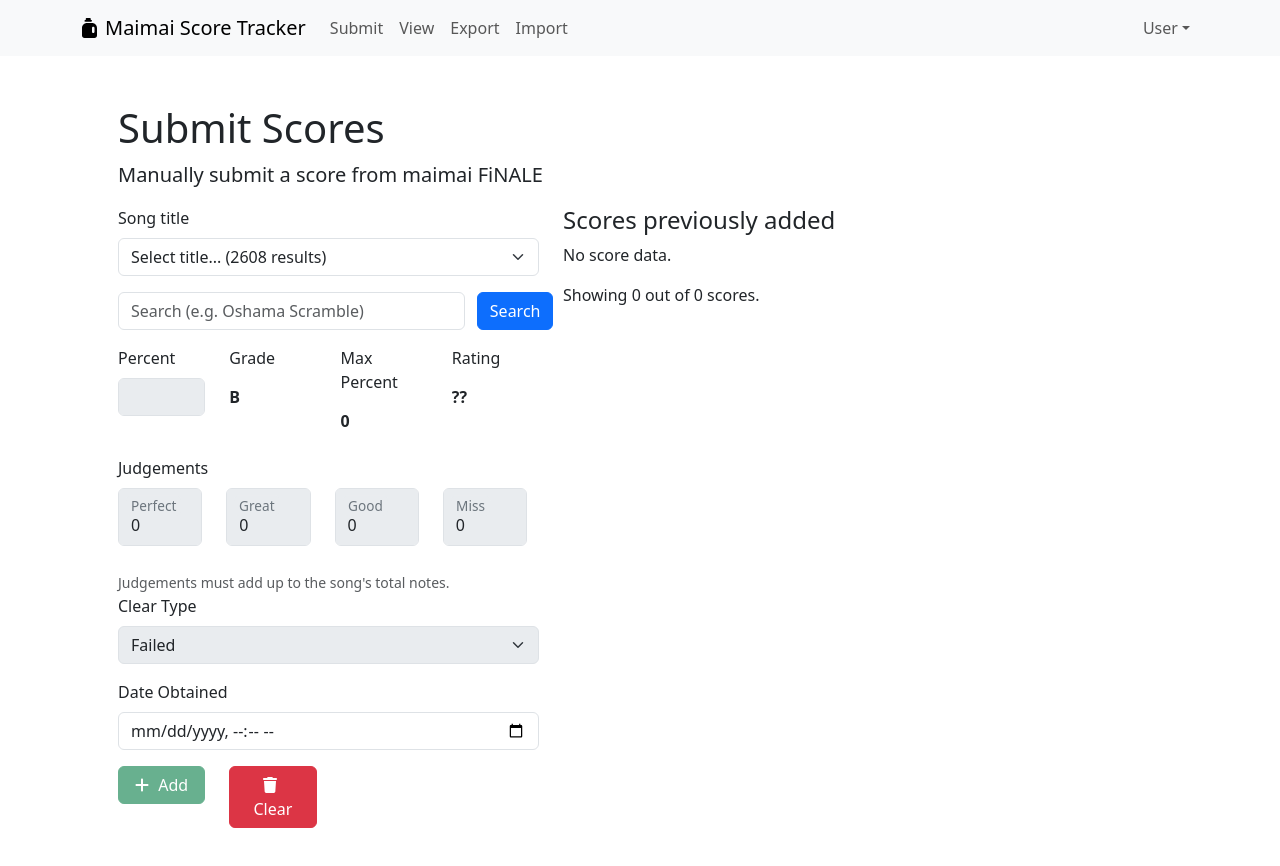
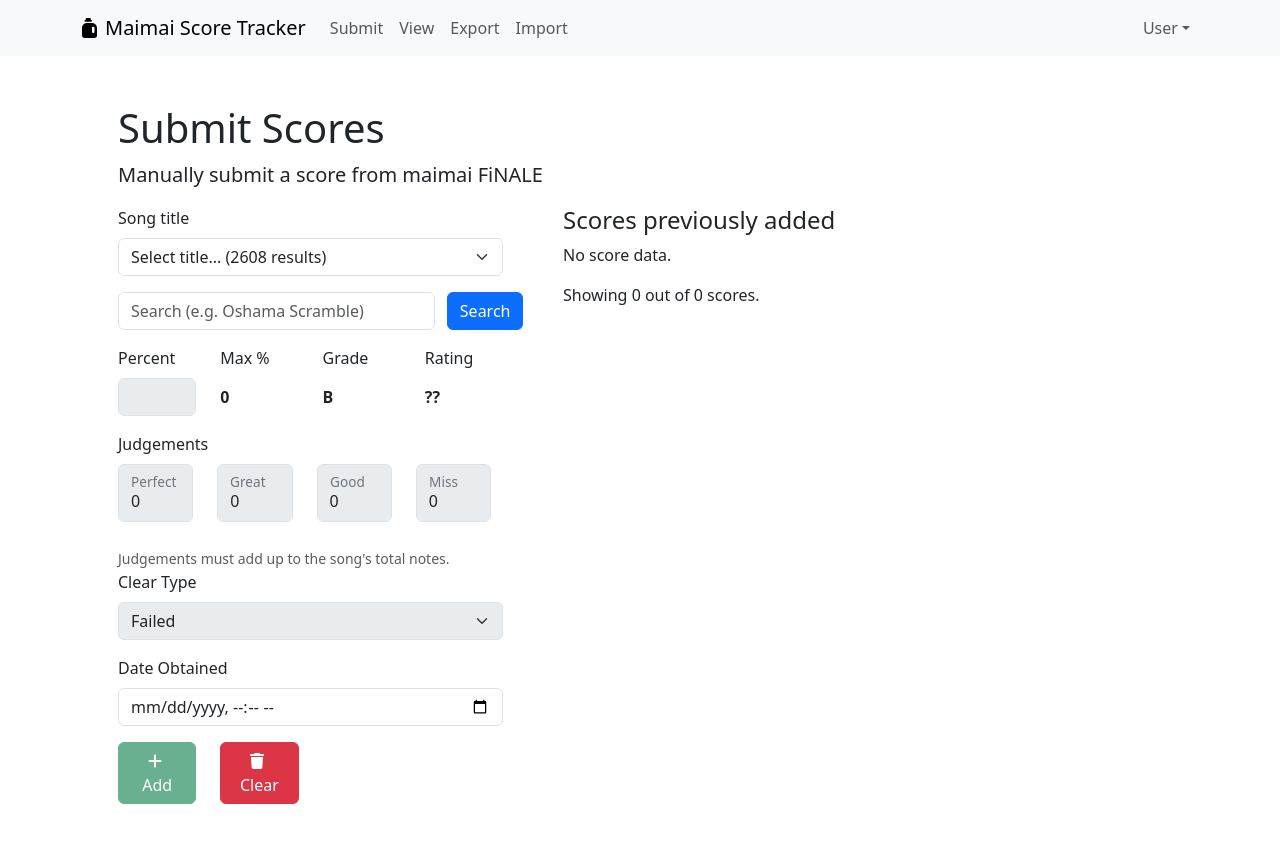
Before and after one commit to corndogit/maimai-score-tracker, a React (Vite) app: page /submit in a window 1280 px wide. Shown: the top 866 px of the page. Built offline with nearby package versions, Linux system fonts and the light colour scheme.

Commit message:
More layout changes

```diff
--- a/src/components/submit-score-page/submit-score-form/score-form-percent-stats/score-form-percent-stats.tsx
+++ b/src/components/submit-score-page/submit-score-form/score-form-percent-stats/score-form-percent-stats.tsx
@@ -66,7 +66,7 @@
       controlId="submitScoreForm.PercentStats"
     >
       <Row>
-        <Col md={3}>
+        <Col md={3} sm={6}>
           <Form.Label>Percent</Form.Label>
           <Form.Control
             type="number"
@@ -82,7 +82,16 @@
             }}
           />
         </Col>
-        <Col md={3}>
+        <Col md={3} sm={6}>
+          <Form.Label>Max %</Form.Label>
+          <Form.Control
+            className="readonly-percent-stat"
+            plaintext
+            readOnly
+            value={maxPercent}
+          />
+        </Col>
+        <Col md={3} sm={6}>
           <Form.Label>Grade</Form.Label>
           <Form.Control
             className="readonly-percent-stat"
@@ -92,16 +101,7 @@
             value={handleGradeCalculation(percent ?? "")}
           />
         </Col>
-        <Col md={3}>
-          <Form.Label>Max Percent</Form.Label>
-          <Form.Control
-            className="readonly-percent-stat"
-            plaintext
-            readOnly
-            value={maxPercent}
-          />
-        </Col>
-        <Col md={3}>
+        <Col md={3} sm={6}>
           <Form.Label>Rating</Form.Label>
           <Form.Control
             className="readonly-percent-stat"
--- a/src/components/submit-score-page/submit-score-page.tsx
+++ b/src/components/submit-score-page/submit-score-page.tsx
@@ -13,10 +13,10 @@
         subtitle="Manually submit a score from maimai FiNALE"
       />
       <Row>
-        <Col md={5}>
+        <Col xl={5} className="pe-5">
           <SubmitScoreForm addToSubmitScores={useScoreDataStore().addScore} />
         </Col>
-        <Col md={7}>
+        <Col>
           <SubmitScorePreview scoreData={useScoreDataStore().scoreData} />
         </Col>
       </Row>
```
